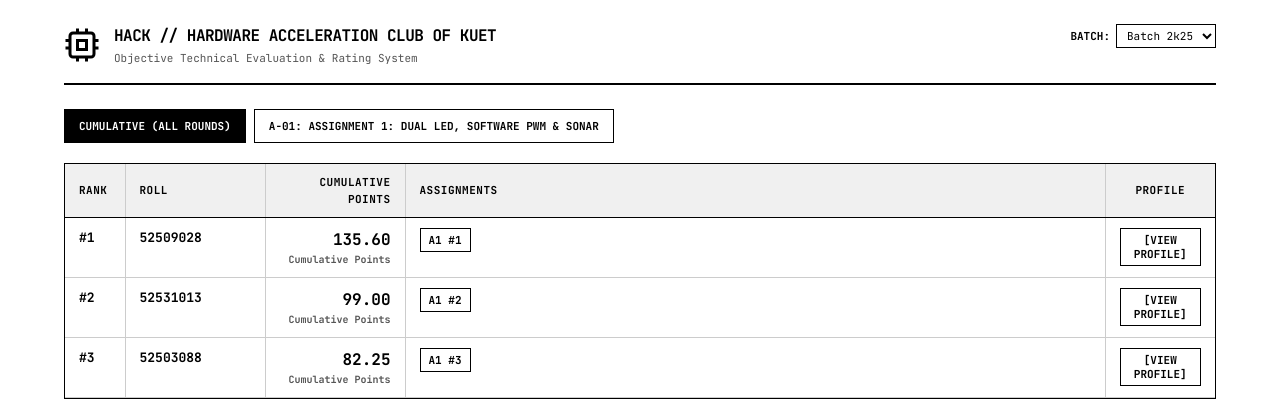
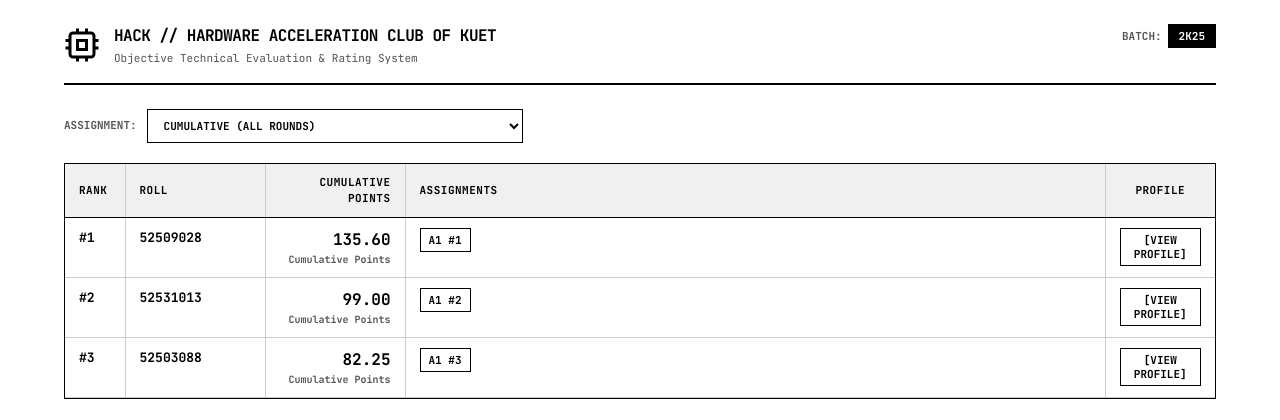
Before and after one commit to hackuet/evaluation, a web app: file index.html in a window 1280 px wide. Shown: the top 420 px of the page. Run offline with its HTML, style and script files only (its server is not run), Linux system fonts and the light colour scheme.

Commit message:
feat: convert batch selector to buttons and assignments to dropdown navigation

```diff
--- a/app.js
+++ b/app.js
@@ -30,43 +30,72 @@ document.addEventListener('DOMContentLoaded', () => {
     }
   }
 
-  // Elements
-  const batchSelect = document.getElementById('batchSelect');
-  if (batchSelect) {
-    batchSelect.value = activeBatch;
-  }
+  const assignmentSelect = document.getElementById('assignmentSelect');
 
-  function updateNavLinks() {
-    const navBtns = document.querySelectorAll('#assignmentNav .nav-btn');
-    navBtns.forEach(btn => {
-      const b = btn.getAttribute('data-batch');
-      if (b && b !== activeBatch) {
-        btn.style.display = 'none';
+  // Batch Buttons & Navigation Handling
+  function updateBatchButtons() {
+    const batchBtns = document.querySelectorAll('.batch-btn');
+    batchBtns.forEach(btn => {
+      const bId = btn.getAttribute('data-batch');
+      if (bId === activeBatch) {
+        btn.classList.add('active');
+        btn.style.background = '#000000';
+        btn.style.color = '#ffffff';
+        btn.style.borderColor = '#000000';
       } else {
-        btn.style.display = 'inline-flex';
-      }
-      const href = btn.getAttribute('href');
-      if (href) {
-        const parts = href.split('?');
-        btn.setAttribute('href', `${parts[0]}?batch=${encodeURIComponent(activeBatch)}`);
+        btn.classList.remove('active');
+        btn.style.background = 'var(--bg)';
+        btn.style.color = 'var(--fg)';
+        btn.style.borderColor = 'var(--border)';
       }
     });
   }
 
-  if (batchSelect) {
-    batchSelect.addEventListener('change', (e) => {
-      activeBatch = e.target.value;
-      const url = new URL(window.location);
-      url.searchParams.set('batch', activeBatch);
-      window.history.pushState({}, '', url);
-      updateNavLinks();
-      render();
+  function updateAssignmentDropdown() {
+    if (!assignmentSelect) return;
+    const batchAssignments = (HACK_DATA.assignments || []).filter(a => !a.batch || a.batch === activeBatch);
+
+    // Clear and rebuild options
+    assignmentSelect.innerHTML = '';
+
+    const cumOpt = document.createElement('option');
+    cumOpt.value = 'index.html';
+    cumOpt.setAttribute('data-scope', 'all');
+    cumOpt.textContent = 'CUMULATIVE (ALL ROUNDS)';
+    if (activeScope === 'all') cumOpt.selected = true;
+    assignmentSelect.appendChild(cumOpt);
+
+    batchAssignments.forEach(a => {
+      const opt = document.createElement('option');
+      opt.value = `${a.id}.html`;
+      opt.setAttribute('data-scope', a.id);
+      opt.setAttribute('data-batch', a.batch || activeBatch);
+      opt.textContent = `${a.code}: ${a.title.toUpperCase()}`;
+      if (activeScope === a.id) opt.selected = true;
+      assignmentSelect.appendChild(opt);
     });
   }
 
-  updateNavLinks();
+  function attachBatchButtonListeners() {
+    document.querySelectorAll('.batch-btn').forEach(btn => {
+      btn.addEventListener('click', (e) => {
+        const bId = e.currentTarget.getAttribute('data-batch');
+        if (!bId || bId === activeBatch) return;
+        activeBatch = bId;
+        const url = new URL(window.location);
+        url.searchParams.set('batch', activeBatch);
+        window.history.pushState({}, '', url);
+        updateBatchButtons();
+        updateAssignmentDropdown();
+        render();
+      });
+    });
+  }
 
-  const assignmentSelect = document.getElementById('assignmentSelect');
+  updateBatchButtons();
+  attachBatchButtonListeners();
+  updateAssignmentDropdown();
+
   const searchInput = document.getElementById('searchInput');
   const statusFilterSelect = document.getElementById('statusFilter');
   const ratingTable = document.getElementById('ratingTable');
@@ -1172,11 +1201,14 @@ document.addEventListener('DOMContentLoaded', () => {
     });
   }
 
-  // Switch Scope
+  // Switch Scope via Assignment Dropdown
   if (assignmentSelect) {
     assignmentSelect.addEventListener('change', (e) => {
-      activeScope = e.target.value;
-      render();
+      const selectedVal = e.target.value;
+      const targetPage = selectedVal.includes('.html') ? selectedVal : (selectedVal === 'all' ? 'index.html' : `${selectedVal}.html`);
+      const currentPath = window.location.pathname.split('/').pop() || 'index.html';
+      if (currentPath === targetPage) return;
+      window.location.href = `${targetPage}?batch=${encodeURIComponent(activeBatch)}`;
     });
   }
 
--- a/index.html
+++ b/index.html
@@ -32,15 +32,19 @@
           </div>
         </div>
         <div class="header-badges" style="display: flex; align-items: center; gap: 10px; flex-wrap: wrap;">
-          <div class="batch-select-wrap" style="display: inline-flex; align-items: center; gap: 6px; font-size: 11px; font-weight: 700;">
-            <label for="batchSelect">BATCH:</label>
-            <select id="batchSelect" style="font-family: var(--font-mono); font-size: 11px; padding: 3px 6px; border: 1px solid var(--border); background: var(--bg); cursor: pointer;">
-              <option value="2k25" selected>Batch 2k25</option>
-            </select>
+          <div class="batch-btns-wrap" style="display: inline-flex; align-items: center; gap: 6px; font-size: 11px; font-weight: 700;"><span style="color: var(--fg-muted); font-size: 11px; font-family: var(--font-mono);">BATCH:</span>
+            <div class="batch-btn-group" id="headerBatchBtns" style="display: inline-flex; gap: 4px;">
+              <button class="btn btn-sm batch-btn active" type="button" data-batch="2k25" style="padding: 4px 10px; font-size: 11px; font-weight: 700; font-family: var(--font-mono); cursor: pointer; border: 1px solid var(--border); background: #000000; color: #ffffff;">2K25</button>
+            </div>
           </div>
         </div>
       </header>
-      <nav class="assignment-nav" id="assignmentNav" style="display: flex; gap: 8px; margin-bottom: 20px; flex-wrap: wrap;"><a class="nav-btn active" href="index.html" data-scope="all" style="padding: 8px 14px; border: 1px solid var(--border); background: #000000; color: #ffffff; font-family: var(--font-mono); font-size: 11px; font-weight: 700; text-decoration: none; display: inline-flex; align-items: center;">CUMULATIVE (ALL ROUNDS)</a><a class="nav-btn" href="a1.html" data-scope="a1" data-batch="2k25" style="padding: 8px 14px; border: 1px solid var(--border); background: var(--bg); color: var(--fg); font-family: var(--font-mono); font-size: 11px; font-weight: 700; text-decoration: none; display: inline-flex; align-items: center;">A-01: ASSIGNMENT 1: DUAL LED, SOFTWARE PWM &amp; SONAR</a>
+      <nav class="assignment-nav" id="assignmentNav" style="display: flex; align-items: center; gap: 10px; margin-bottom: 20px; flex-wrap: wrap;">
+        <label for="assignmentSelect" style="font-family: var(--font-mono); font-size: 11px; font-weight: 700; color: var(--fg-muted); white-space: nowrap;">ASSIGNMENT:</label>
+        <select class="nav-select" id="assignmentSelect" style="padding: 8px 12px; border: 1px solid var(--border); background: var(--bg); color: var(--fg); font-family: var(--font-mono); font-size: 11px; font-weight: 700; cursor: pointer; min-width: 320px; max-width: 550px;">
+          <option value="index.html" data-scope="all" selected>CUMULATIVE (ALL ROUNDS)</option>
+          <option value="a1.html" data-scope="a1" data-batch="2k25">A-01: ASSIGNMENT 1: DUAL LED, SOFTWARE PWM &amp; SONAR</option>
+        </select>
       </nav>
       <section id="assignmentQuestionSection" style="display: none; margin-bottom: 20px;">
         <details open style="background: var(--bg-alt); border: 1px solid var(--border); padding: 14px 18px;">
--- a/style.css
+++ b/style.css
@@ -97,7 +97,7 @@ header {
   letter-spacing: 0.5px;
 }
 
-.batch-select-wrap {
+.batch-btns-wrap {
   display: inline-flex;
   align-items: center;
   gap: 6px;
@@ -105,43 +105,62 @@ header {
   font-weight: 700;
 }
 
-.batch-select-wrap select {
-  font-family: var(--font-mono);
-  font-size: 11px;
-  padding: 3px 6px;
-  border: 1px solid var(--border);
-  background: var(--bg);
-  cursor: pointer;
+.batch-btn-group {
+  display: inline-flex;
+  gap: 4px;
 }
 
-.assignment-nav {
-  display: flex;
-  gap: 8px;
-  margin-bottom: 20px;
-  flex-wrap: wrap;
-}
-
-.nav-btn {
-  padding: 8px 14px;
+.batch-btn {
+  padding: 4px 10px;
   border: 1px solid var(--border);
   background: var(--bg);
   color: var(--fg);
   font-family: var(--font-mono);
   font-size: 11px;
   font-weight: 700;
-  text-decoration: none;
+  text-transform: uppercase;
   cursor: pointer;
   display: inline-flex;
   align-items: center;
+  transition: all 0.1s ease;
 }
 
-.nav-btn:hover {
+.batch-btn:hover {
   background: var(--bg-alt);
 }
 
-.nav-btn.active {
-  background: #000000;
-  color: #ffffff;
+.batch-btn.active {
+  background: #000000 !important;
+  color: #ffffff !important;
+  border-color: #000000 !important;
+}
+
+.assignment-nav {
+  display: flex;
+  align-items: center;
+  gap: 10px;
+  margin-bottom: 20px;
+  flex-wrap: wrap;
+}
+
+.nav-select,
+#assignmentSelect {
+  padding: 8px 12px;
+  border: 1px solid var(--border);
+  background: var(--bg);
+  color: var(--fg);
+  font-family: var(--font-mono);
+  font-size: 11px;
+  font-weight: 700;
+  cursor: pointer;
+  min-width: 320px;
+  max-width: 550px;
+}
+
+.nav-select:focus,
+#assignmentSelect:focus {
+  outline: none;
+  border-color: #000000;
 }
 
 .header-top {
```
Also changed, not shown: a1.html (+10 -6 lines), templates/partials/header.pug (+4 -4 lines), templates/partials/nav.pug (+6 -4 lines).
